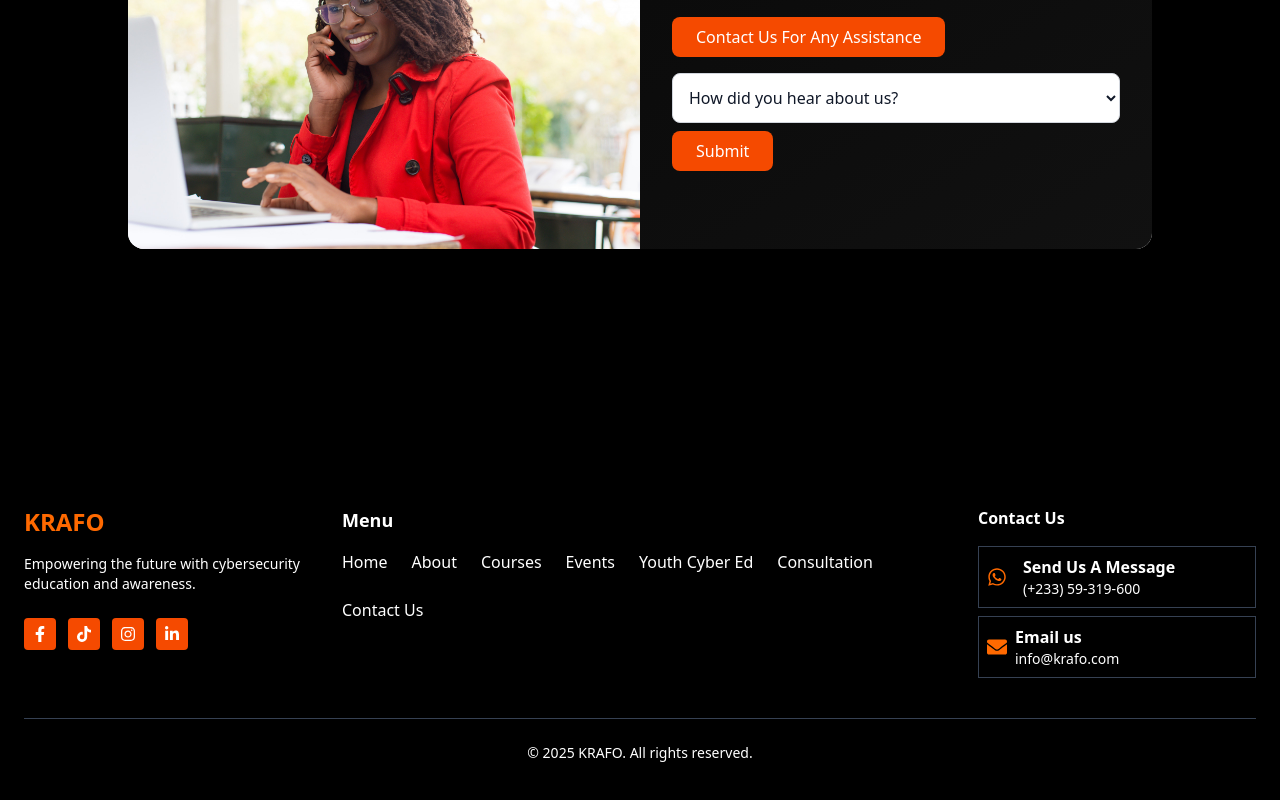
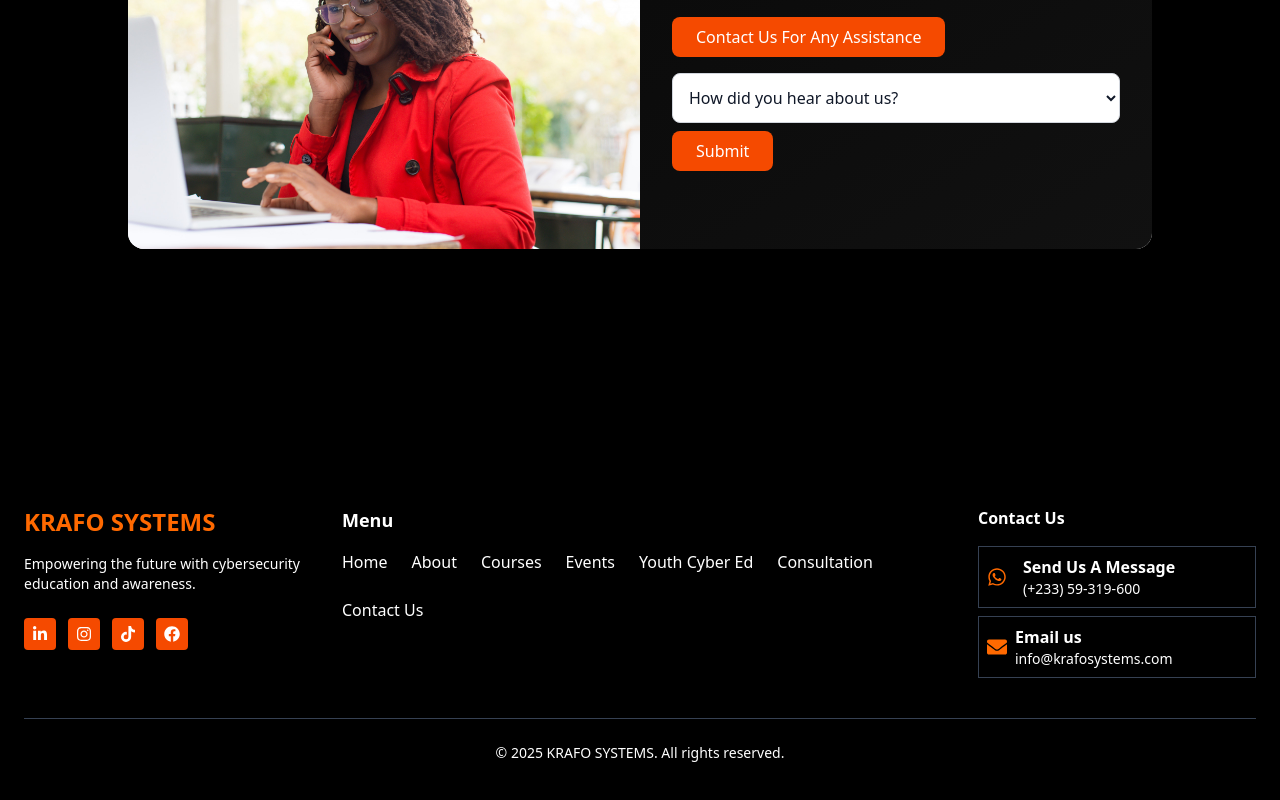
Before and after one commit to EstelZoe/Krafo, a React (Vite) app: page /contact in a window 1280 px wide. Shown: the part 342-1142 px from the top of the page. Built offline with nearby package versions, Linux system fonts and the light colour scheme.

Commit message:
last one eeibei

```diff
--- a/src/assets/components/Footer.jsx
+++ b/src/assets/components/Footer.jsx
@@ -1,4 +1,4 @@
-import { FaFacebookF, FaTwitter, FaInstagram, FaLinkedinIn, FaPhone, FaEnvelope,FaWhatsapp,FaTiktok } from "react-icons/fa";
+import { FaFacebookF, FaTwitter, FaInstagram, FaLinkedinIn, FaPhone, FaEnvelope,FaWhatsapp,FaTiktok, FaFacebook } from "react-icons/fa";
 
 export default function Footer({ variant = "dark" }) {
   const variants = {
@@ -35,23 +35,23 @@ export default function Footer({ variant = "dark" }) {
       <div className="max-w-7xl mx-auto grid grid-cols-1 md:grid-cols-4 gap-10">
         {/* Left Section - Logo + About */}
         <div>
-          <h2 className={`text-2xl font-bold ${style.accent}`}>KRAFO</h2>
+          <h2 className={`text-2xl font-bold ${style.accent}`}>KRAFO SYSTEMS</h2>
           <p className="mt-4 text-sm">
             Empowering the future with cybersecurity education and awareness.
           </p>
           <div className="flex space-x-3 mt-6">
-            <a href="#" className={`${style.socialBg} p-2 rounded-sm`}>
-              <FaFacebookF />
-            </a>
-            <a href="#" className={`${style.socialBg} p-2 rounded-sm`}>
+           <a href="https://www.linkedin.com/company/krafo-systems/posts/?feedView=all" target="_blank" rel="noopener noreferrer"  className={`${style.socialBg} p-2 rounded-sm`}>
+              <FaLinkedinIn/>
+              </a>
+           <a href="  https://www.instagram.com/krafosystems/?hl=en" target="_blank" rel="noopener noreferrer"  className={`${style.socialBg} p-2 rounded-sm`}>
+              <FaInstagram/>
+              </a>
+            <a href="https://www.tiktok.com/@krafosystems?is_from_webapp=1&sender_device=pc" target="_blank" rel="noopener noreferrer"  className={`${style.socialBg} p-2 rounded-sm`}>
               <FaTiktok/>
-            </a>
-            <a href="#" className={`${style.socialBg} p-2 rounded-sm`}>
-              <FaInstagram />
-            </a>
-            <a href="#" className={`${style.socialBg} p-2 rounded-sm`}>
-              <FaLinkedinIn />
-            </a>
+              </a>
+           <a href=" https://web.facebook.com/KrafoSystems/?_rdc=1&_rdr#" target="_blank" rel="noopener noreferrer"  className={`${style.socialBg} p-2 rounded-sm`}>
+              <FaFacebook/>
+              </a>
           </div>
         </div>
 
@@ -85,7 +85,7 @@ export default function Footer({ variant = "dark" }) {
             <FaEnvelope className={`${style.accent} text-xl`} />
             <div>
               <p className="font-semibold">Email us</p>
-              <p className="text-sm">info@krafo.com</p>
+              <p className="text-sm">info@krafosystems.com</p>
             </div>
           </div>
         </div>
@@ -93,7 +93,7 @@ export default function Footer({ variant = "dark" }) {
 
       {/* Bottom Copyright */}
       <div className={`mt-10 pt-6 text-center text-sm border-t ${style.border}`}>
-        <p>&copy; 2025 KRAFO. All rights reserved.</p>
+        <p>&copy; 2025 KRAFO SYSTEMS. All rights reserved.</p>
       </div>
     </footer>
   );
--- a/src/pages/About.jsx
+++ b/src/pages/About.jsx
@@ -227,7 +227,7 @@ export default function About() {
                 </p>
 
                 {/* Stats Section */}
-                <div className="mb-10 grid grid-cols-1 sm:grid-cols-2 md:grid-cols-3 gap-6">
+                {/* <div className="mb-10 grid grid-cols-1 sm:grid-cols-2 md:grid-cols-3 gap-6">
                   <div className="bg-[#0E0E0E] p-7 shadow-2xl ring-1 ring-[#F2600B55] rounded-xl text-center hover:transform hover:-translate-y-1 transition-all border">
                     <h3 className="mb-2 text-3xl sm:text-4xl font-bold text-[#f2600b]">
                       500+
@@ -246,7 +246,7 @@ export default function About() {
                     </h3>
                     <p className="text-sm text-gray-400">AFRICAN COUNTRIES</p>
                   </div>
-                </div>
+                </div> */}
 
                 {/* <button className="inline-flex items-center justify-center rounded-md border border-transparent bg-[#f2600b] px-6 sm:px-7 py-3 text-center text-sm sm:text-base font-medium text-white hover:bg-[#d45509] transition-colors tracking-wider uppercase">
                   Get Started
@@ -635,7 +635,7 @@ export default function About() {
         </div>
       </section>
 
-      <Footer variant="orange" />
+      <Footer/>
 
     </>
   );
--- a/src/pages/Home.jsx
+++ b/src/pages/Home.jsx
@@ -9,7 +9,7 @@ import cybered from "../assets/images/abstract.jpg";
 import insightes from "../assets/images/insight3.jpg";
 import insight from "../assets/images/insight1.jpg";
 import insights from "../assets/images/insight2.jpg";
-import Video from "../assets/videos/backgroundcybered.mp4";
+import Video from "../assets/videos/africastu.mp4";
 import { motion } from "framer-motion";
 import data1 from "../assets/images/data1.jpg";
 import data2 from "../assets/images/data2.jpg";
@@ -276,7 +276,7 @@ export default function Home() {
             },
             {
               title: "Cybersecurity Capacity Building Course",
-              price: "¢5750",
+              price: "¢6000",
               tierColor: "text-[#F2600B]",
               bg: "bg-[#1A1A1A]/60",
               ring: "ring-[#F2600B33]",
@@ -298,8 +298,8 @@ export default function Home() {
               ring: "ring-[#F2600B88]",
               features: [
                 "Develop a robust cybersecurity strategy.",
-                "Learn about governance, risk, and compliance (GRC).",
-                "Manage cybersecurity budgets and investments.",
+                "Learn about governance, risk, and compliance.",
+                "Manage cybersecurity budgets.",
               ],
               icon: "",
             },
@@ -498,13 +498,13 @@ export default function Home() {
             </div>
 
             {/* Image Side */}
-            <div className="flex justify-center animate-fade-in-up">
+            {/* <div className="flex justify-center animate-fade-in-up">
               <img
                 src={cybered}
                 alt="Cyber Visual"
                 className="w-full max-w-xs sm:max-w-sm md:max-w-md h-auto rounded-2xl border border-[#F2600B33] shadow-[0_10px_40px_rgba(242,96,11,0.25)] object-cover transition-transform duration-300 hover:scale-105"
               />
-            </div>
+            </div> */}
           </div>
         </div>
 
```
Also changed, not shown: 1 other file (tests, documents, lock files or other folders).
